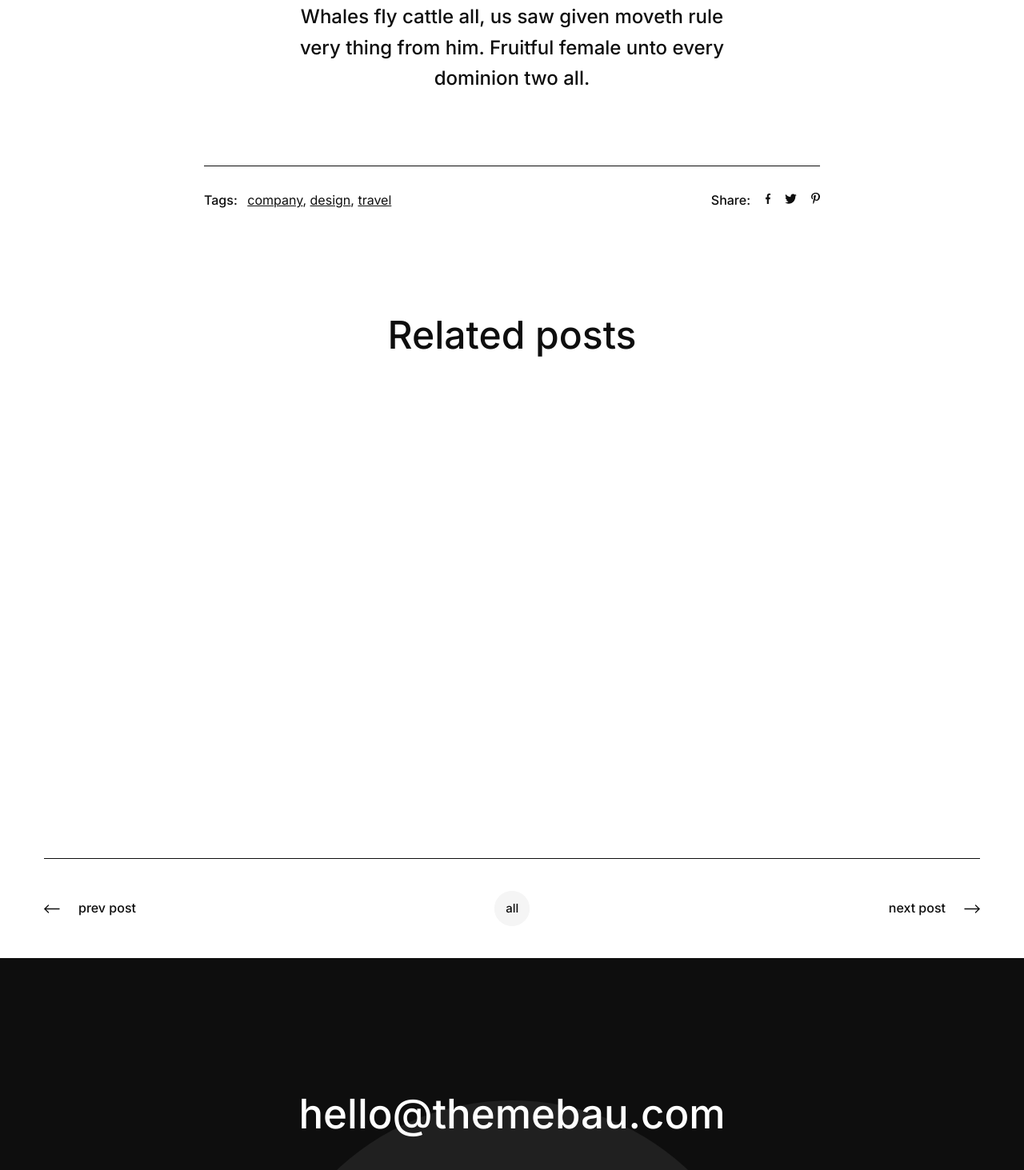
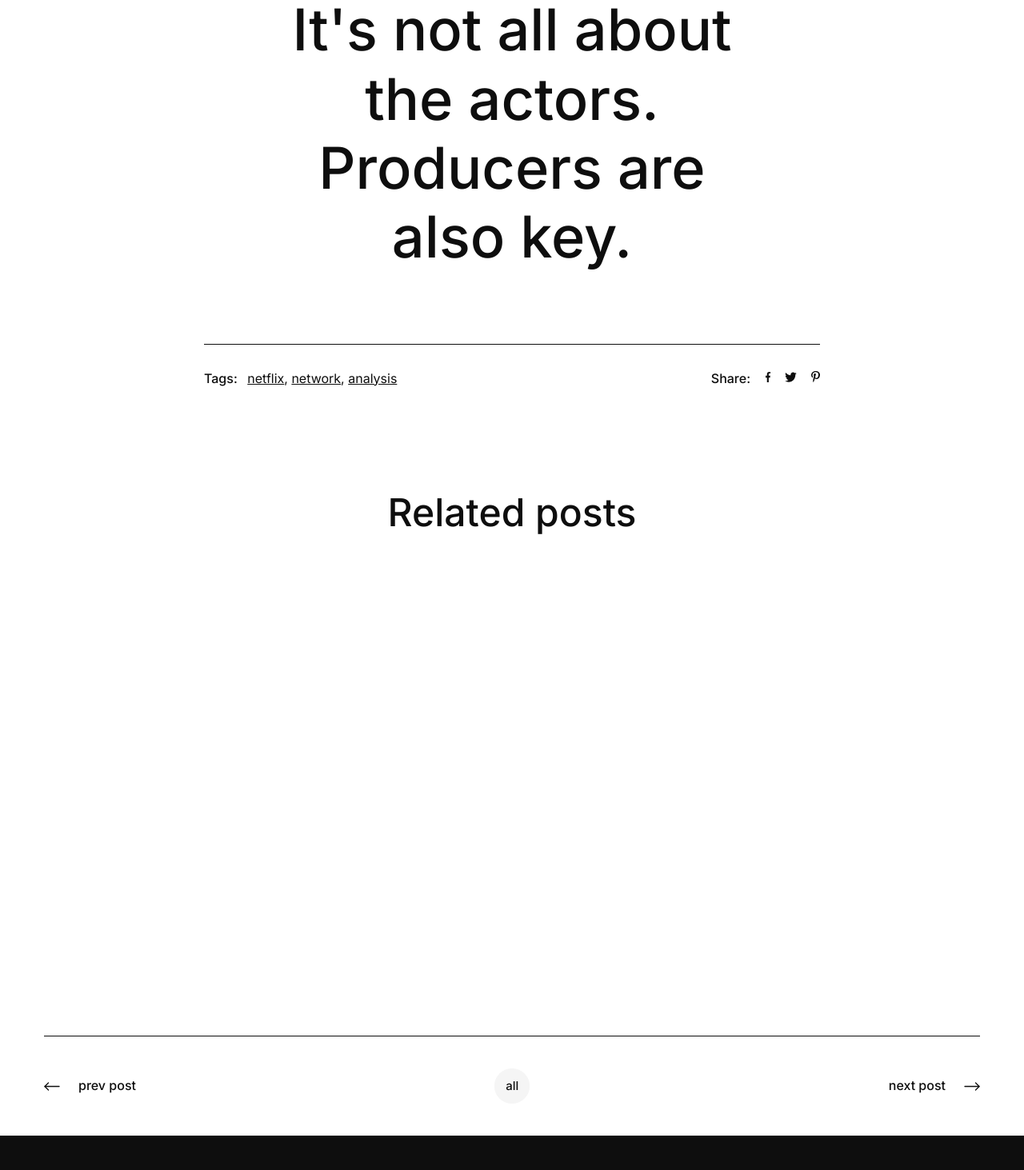
Before and after one commit to AlexCodeGlider/tailwind-techworks, a React (Create React App) app: page /singlepost in a window 1280 px wide. Shown: the part 4589-6052 px from the top of the page at 80% size. Built offline with nearby package versions, Linux system fonts and the light colour scheme; what google-maps-react would draw is missing.

Commit message:
Update email and website links in Footer2.js Update heading tags in SinglePost.js

```diff
--- a/src/Layouts/CommonLayouts/Footer2.js
+++ b/src/Layouts/CommonLayouts/Footer2.js
@@ -22,24 +22,16 @@ const Footer = () => {
           <ul className="nav align-items-center flex-column text-white mb-100">
             <li className="nav-item">
               <NavLink
-                to="mailto:hello@themebau.com?subject=Test%20Address%20Email"
+                to="mailto:hello@tailwind-techworks.com?subject=Test%20Address%20Email"
                 className="nav-link h2 mb-8 mb-md-30 d-none d-md-flex"
               >
-                hello@themebau.com
+                hello@tailwind-techworks.com
               </NavLink>
               <NavLink
                 to="mailto:hello@themebau.com?subject=Test%20Address%20Email"
                 className="nav-link h4 mb-8 mb-md-30 d-md-none"
               >
-                hello@themebau.com
-              </NavLink>
-            </li>
-            <li className="nav-item">
-              <NavLink
-                to="callto:+1 202-358-0309"
-                className="nav-link h4 mt-8 mt-md-0"
-              >
-                +1 202-358-0309
+                hello@tailwind-techworks.com
               </NavLink>
             </li>
           </ul>
@@ -61,7 +53,7 @@ const Footer = () => {
               </NavLink>
             </li>
             <li className="nav-item">
-              <NavLink to="//twitter.com/runwebrun" className="nav-link">
+              <NavLink to="//X.com/" className="nav-link">
                 <svg
                   width="17"
                   height="15"
@@ -78,7 +70,7 @@ const Footer = () => {
             </li>
             <li className="nav-item">
               <NavLink
-                to="//instagram.com/runwebrun"
+                to="//instagram.com/"
                 className="nav-link"
               >
                 <svg
@@ -97,7 +89,7 @@ const Footer = () => {
             </li>
           </ul>
           <div className="footer-copyright mb-5">
-            © 2020-2023 | Themebau by RunWebRun.
+            © 2020-2023 | TailWind TechWorks LLC.
           </div>
         </Container>
       </footer>
--- a/src/Pages/Blog/SinglePost.js
+++ b/src/Pages/Blog/SinglePost.js
@@ -112,12 +112,12 @@ const SinglePost = () => {
                 who are most connected, etc. To the end goal of finding the most
                 important nodes (individuals) in the network, we will focus on two metrics knows as...
               </p>
-              <h4>Centrality Measures</h4>
+              <h3>Centrality Measures</h3>
             </Col>
           </Row>
           <Row className="gh-1 gv-1 mb-100">
             <Col sm={6} md={4} className="col-12" data-aos="fade-up">
-              <h3>Degree Centrality</h3>
+              <h4>Degree Centrality</h4>
               <Link
                 className="gallery-item gallery-item-lg"
                 data-fancybox="gallery-2"
@@ -158,7 +158,7 @@ const SinglePost = () => {
               </Link>
             </Col>
             <Col sm={6} md={4} className="col-12" data-aos="fade-up">
-              <h3>Eigenvector Centrality</h3>
+              <h4>Eigenvector Centrality</h4>
               <Link
                 className="gallery-item gallery-item-lg"
                 data-fancybox="gallery-2"
@@ -199,7 +199,7 @@ const SinglePost = () => {
               </Link>
             </Col>
             <Col sm={6} md={4} className="col-12" data-aos="fade-up">
-              <h3>PageRank Centrality</h3>
+              <h4>PageRank Centrality</h4>
               <Link
                 className="gallery-item gallery-item-lg"
                 data-fancybox="gallery-2"
@@ -274,8 +274,9 @@ const SinglePost = () => {
                 />
               </svg>
               <blockquote className="mt-6 mb-100">
-                Whales fly cattle all, us saw given moveth rule very thing from
-                him. Fruitful female unto every dominion two all.
+                <p className="h2 lh-180">
+                  It's not all about the actors. Producers are also key.
+                </p>
               </blockquote>
             </Col>
             <Col lg={8} className="col-12">
@@ -283,9 +284,9 @@ const SinglePost = () => {
               <Row className="gh-2 gv-1 justify-content-between">
                 <Col className="col-auto">
                   <span className="fw-medium me-8">Tags:</span>{" "}
-                  <Link to="/#">company</Link>,{" "}
-                  <Link to="/#">design</Link>,{" "}
-                  <Link to="/#">travel</Link>
+                  <Link to="/#">netflix</Link>,{" "}
+                  <Link to="/#">network</Link>,{" "}
+                  <Link to="/#">analysis</Link>
                 </Col>
                 <Col className="col-auto">
                   <span className="fw-medium">Share:</span>
```
